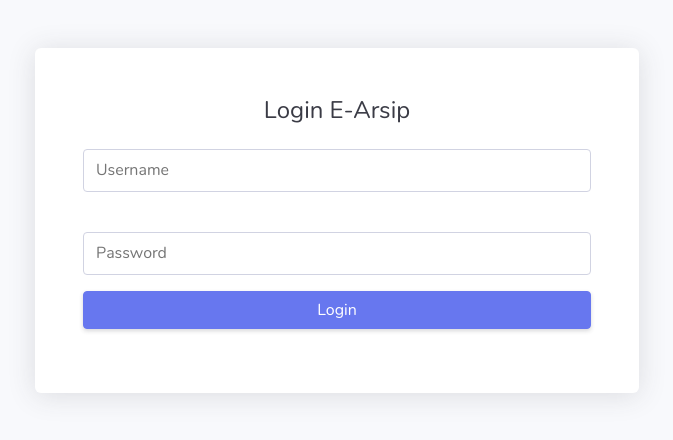
After one commit to Oezzi16/earsip, a CodeIgniter app: the page made by application/views/login.php in a window 1280 px wide. The commit adds this page. Shown: the top 440 px of the page, without its empty margins (303-976 px from the left). Run offline with CodeIgniter, Linux system fonts and the light colour scheme.

Commit message:
pertemuan 4

```diff
--- a/application/config/autoload.php
+++ b/application/config/autoload.php
@@ -58,7 +58,7 @@ $autoload['packages'] = array();
 |
 |	$autoload['libraries'] = array('user_agent' => 'ua');
 */
-$autoload['libraries'] = array();
+$autoload['libraries'] = array('session', 'database');
 
 /*
 | -------------------------------------------------------------------
--- a/application/config/config.php
+++ b/application/config/config.php
@@ -23,7 +23,7 @@ defined('BASEPATH') or exit('No direct script access allowed');
 | a PHP script and you can easily do that on your own.
 |
 */
-$config['base_url'] = 'http://localhost/yadikatrain/latihanframework/';
+$config['base_url'] = 'http://localhost:8074/yadikatrain/latihanframework/';
 
 /*
 |--------------------------------------------------------------------------
--- a/application/config/database.php
+++ b/application/config/database.php
@@ -1,5 +1,5 @@
 <?php
-defined('BASEPATH') OR exit('No direct script access allowed');
+defined('BASEPATH') or exit('No direct script access allowed');
 
 /*
 | -------------------------------------------------------------------
@@ -75,10 +75,10 @@ $query_builder = TRUE;
 
 $db['default'] = array(
 	'dsn'	=> '',
-	'hostname' => 'localhost',
-	'username' => '',
+	'hostname' => 'localhost:4141',
+	'username' => 'root',
 	'password' => '',
-	'database' => '',
+	'database' => 'earsip',
 	'dbdriver' => 'mysqli',
 	'dbprefix' => '',
 	'pconnect' => FALSE,
--- a/application/controllers/Dashboard.php
+++ b/application/controllers/Dashboard.php
@@ -7,6 +7,11 @@ class Dashboard extends CI_Controller
 
     public function index()
     {
+        // Cek apakah user belum sudah login
+        if (!$this->session->userdata('user_id')) {
+            // Jika sudah login, redirect ke auth
+            redirect('auth');
+        }
         // parameter data yg dikirim lalu diextract jadi variabel.
         // extract($this->input->get());
         // if (empty($nama)) {
--- a/application/views/admin/footer.php
+++ b/application/views/admin/footer.php
@@ -21,7 +21,7 @@
             </div>
             <div class="modal-footer">
                 <button type="button" class="btn btn-outline-primary" data-dismiss="modal">Cancel</button>
-                <a href="login.html" class="btn btn-primary">Logout</a>
+                <a href="<?php echo site_url('auth/logout'); ?>" class="btn btn-primary">Logout</a>
             </div>
         </div>
     </div>
--- /dev/null
+++ b/application/views/login.php
@@ -0,0 +1,69 @@
+<!DOCTYPE html>
+<html lang="en">
+
+<head>
+
+    <meta charset="utf-8">
+    <meta http-equiv="X-UA-Compatible" content="IE=edge">
+    <meta name="viewport" content="width=device-width, initial-scale=1, shrink-to-fit=no">
+    <meta name="description" content="">
+    <meta name="author" content="">
+    <link href="<?= base_url('assets/ruangadmin/'); ?>img/logo/logo.png" rel="icon">
+    <title>Earsip - Login</title>
+    <link href="<?= base_url('assets/ruangadmin/'); ?>vendor/fontawesome-free/css/all.min.css" rel="stylesheet" type="text/css">
+    <link href="<?= base_url('assets/ruangadmin/'); ?>vendor/bootstrap/css/bootstrap.min.css" rel="stylesheet" type="text/css">
+    <link href="<?= base_url('assets/ruangadmin/'); ?>css/ruang-admin.min.css" rel="stylesheet">
+
+</head>
+
+<body class="bg-gradient-login">
+    <!-- Login Content -->
+    <div class="container-login">
+        <div class="row justify-content-center">
+            <div class="col-xl-6 col-lg-12 col-md-9">
+                <div class="card shadow-sm my-5">
+                    <div class="card-body p-0">
+                        <div class="row">
+                            <div class="col-lg-12">
+                                <div class="login-form">
+                                    <div class="text-center">
+                                        <h1 class="h4 text-gray-900 mb-4">Login E-Arsip</h1>
+                                    </div>
+                                    <?php if ($this->session->flashdata('error')): ?>
+                                        <div style="color: red;">
+                                            <?php echo $this->session->flashdata('error'); ?>
+                                        </div>
+                                    <?php endif; ?>
+                                    <form class="user" action="<?php echo site_url('auth'); ?>" method="POST">
+                                        <div class="form-group">
+
+                                            <input type="text" name="username" class="form-control" id="username" value="<?php echo set_value('username'); ?>" required placeholder="Username"><br>
+
+                                        </div>
+                                        <div class="form-group">
+                                            <input type="password" class="form-control" name="password" id="password" placeholder="Password">
+                                        </div>
+
+                                        <div class="form-group">
+                                            <button type="submit" class="btn btn-primary btn-block">Login
+                                            </button>
+                                        </div>
+
+                                    </form>
+
+                                </div>
+                            </div>
+                        </div>
+                    </div>
+                </div>
+            </div>
+        </div>
+    </div>
+    <!-- Login Content -->
+    <script src="<?= base_url('assets/ruangadmin/'); ?>vendor/jquery/jquery.min.js"></script>
+    <script src="<?= base_url('assets/ruangadmin/'); ?>vendor/bootstrap/js/bootstrap.bundle.min.js"></script>
+    <script src="<?= base_url('assets/ruangadmin/'); ?>vendor/jquery-easing/jquery.easing.min.js"></script>
+    <script src="<?= base_url('assets/ruangadmin/'); ?>js/ruang-admin.min.js"></script>
+</body>
+
+</html>
```
Also changed, not shown: application/controllers/Auth.php (added, +50 -0 lines), application/models/User_model.php (added, +12 -0 lines), application/views/admin/menu.php (+4 -4 lines), 1 other file.
